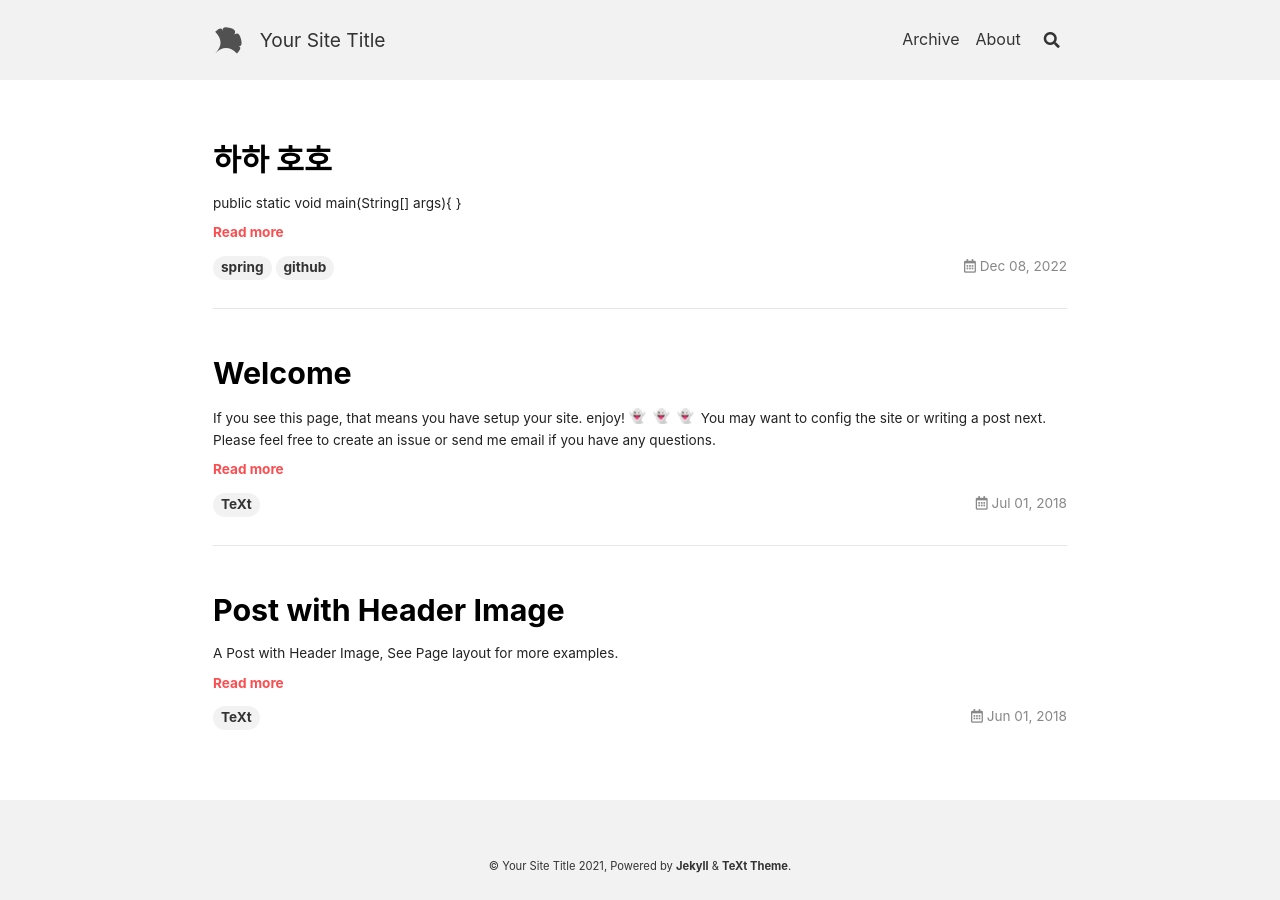
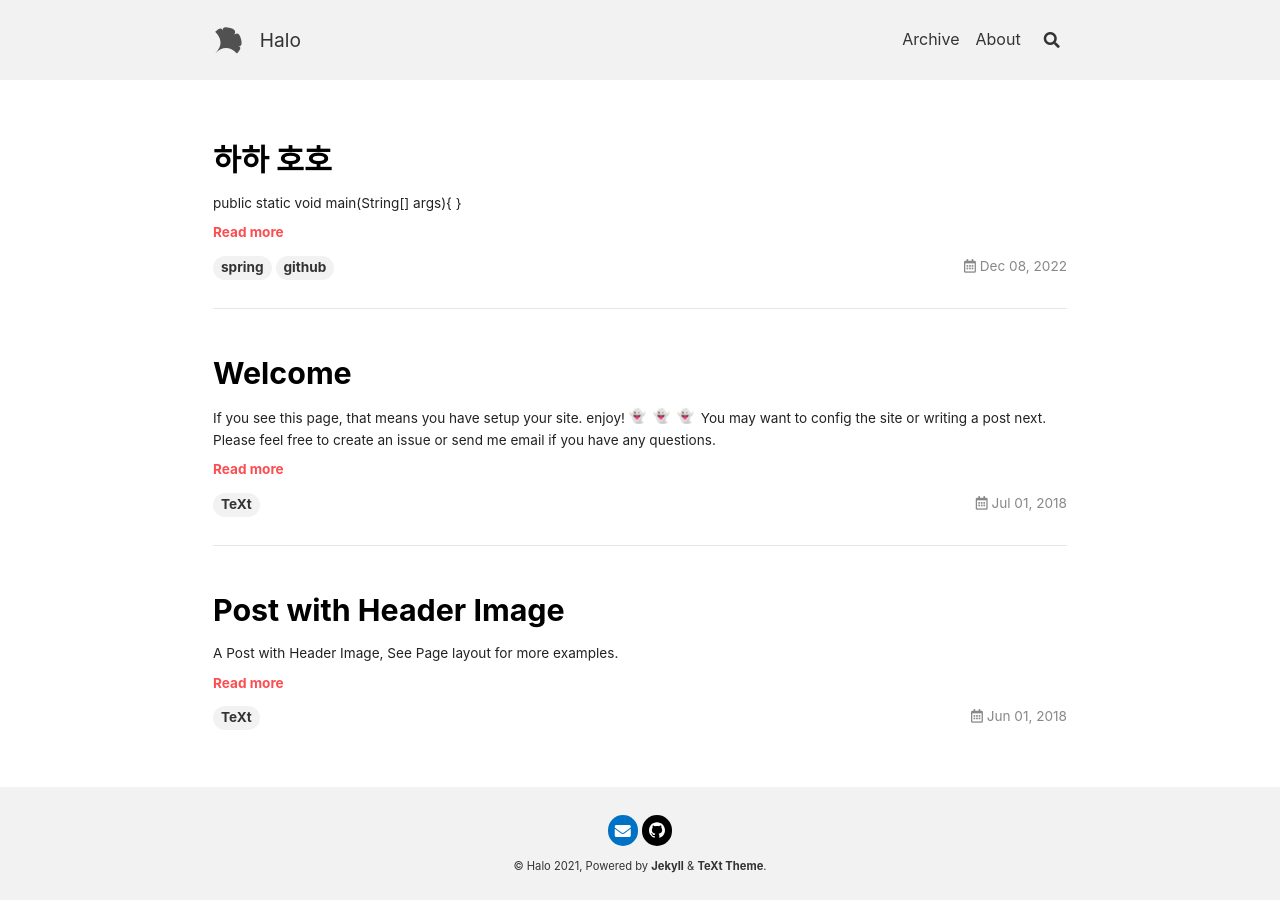
Before and after one commit to kkh-147-17-3/kkh-147-17-3.github.io, a Jekyll site: the page built from index.html, in a window 1280 px wide. Built offline with Jekyll 4.4.1, drawn with Linux system fonts in a browser that asks for light colours; nearby versions of some CDN libraries; emoji names are drawn with the system emoji font; the list of posts is cut into pages by our own code.

Commit message:
update config

```diff
--- a/_config.yml
+++ b/_config.yml
@@ -18,17 +18,17 @@
 ##############################
 text_skin: default # "default" (default), "dark", "forest", "ocean", "chocolate", "orange"
 highlight_theme: default # "default" (default), "tomorrow", "tomorrow-night", "tomorrow-night-eighties", "tomorrow-night-blue", "tomorrow-night-bright"
-url     : # the base hostname & protocol for your site e.g. https://www.someone.com
-baseurl : # does not include hostname
-title   : Your Site Title
+url     : https://kkh-147-17-3.github.io/ # the base hostname & protocol for your site e.g. https://www.someone.com
+baseurl : "" # does not include hostname
+title   : Halo
 description: > # this means to ignore newlines until "Language & timezone"
-  Your Site Description
+  MyMySite
 
 
 ## => Language and Timezone
 ##############################
 lang: # the language of your site, default as "en"
-timezone: # see https://en.wikipedia.org/wiki/List_of_tz_database_time_zones for the available values
+timezone: Asia/Seoul # see https://en.wikipedia.org/wiki/List_of_tz_database_time_zones for the available values
 
 
 ## => Author and Social
@@ -39,7 +39,7 @@ author:
   url       :
   avatar    : # path or url of avatar image (square)
   bio       : I am an amazing person.
-  email     :
+  email     : kterry0002@gmail.com
   facebook  : # "user_name" the last part of your profile url, e.g. https://www.facebook.com/user_name
   twitter   : # "user_name" the last part of your profile url, e.g. https://twitter.com/user_name
   weibo     : # "user_id"   the last part of your profile url, e.g. https://www.weibo.com/user_id/profile?...
@@ -49,14 +49,14 @@ author:
   zhihu     : # "user_name" the last part of your profile url, e.g. https://www.zhihu.com/people/user_name
   douban    : # "user_name" the last part of your profile url, e.g. https://www.douban.com/people/user_name
   linkedin  : # "user_name" the last part of your profile url, e.g. https://www.linkedin.com/in/user_name
-  github    : # "user_name" the last part of your profile url, e.g. https://github.com/user_name
+  github    : kkh-147-17-3 # "user_name" the last part of your profile url, e.g. https://github.com/user_name
   npm       : # "user_name" the last part of your profile url, e.g. https://www.npmjs.com/~user_name
 
 
 ## => GitHub Repository (if the site is hosted by GitHub)
 ##############################
-repository: user_name/repo_name
-repository_tree: master
+repository: kkh-147-17-3/kkh-147-17-3.github.io
+repository_tree: main
 
 
 ## => Paths
```
